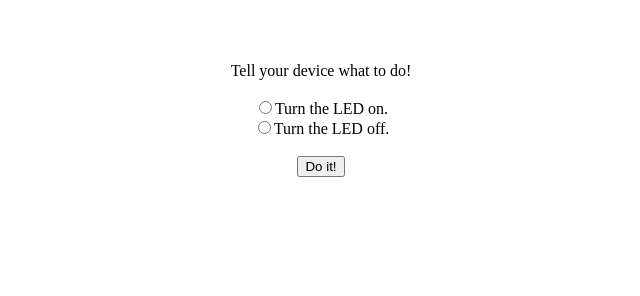
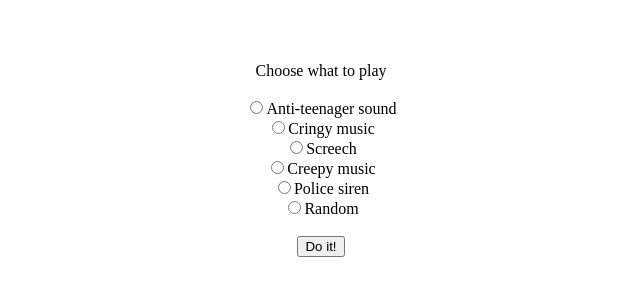
Before and after one commit to theo-ry/ind, a plain HTML site: page index.html in a window 1280 px wide. Shown: the whole page, without its empty margins (319-959 px from the left). Drawn offline with Linux system fonts and the light colour scheme.

Commit message:
Update index.html

```diff
--- a/index.html
+++ b/index.html
@@ -7,12 +7,20 @@ and replace your-access-token-goes-here with your actual access token-->
   <br>
   <br>
   <br>
-  <form action="https://api.particle.io/v1/devices/320060000751373238323937/led?access_token=7f6ef7e5cb36a95797b81b69bc3dcde6f431acaa" method="POST">
-    Tell your device what to do!<br>
+  <form action="https://api.particle.io/v1/devices/320060000751373238323937/play?access_token=7f6ef7e5cb36a95797b81b69bc3dcde6f431acaa" method="POST">
+    Choose what to play<br>
     <br>
-    <input type="radio" name="args" value="on">Turn the LED on.
+    <input type="radio" name="args" value="anteen">Anti-teenager sound
     <br>
-    <input type="radio" name="args" value="off">Turn the LED off.
+    <input type="radio" name="args" value="cringe">Cringy music
+    <br>
+    <input type="radio" name="args" value="screech">Screech
+    <br>
+    <input type="radio" name="args" value="creepy">Creepy music
+    <br>
+    <input type="radio" name="args" value="siren">Police siren
+    <br>
+    <input type="radio" name="args" value="random">Random
     <br>
     <br>
     <input type="submit" value="Do it!">
```
